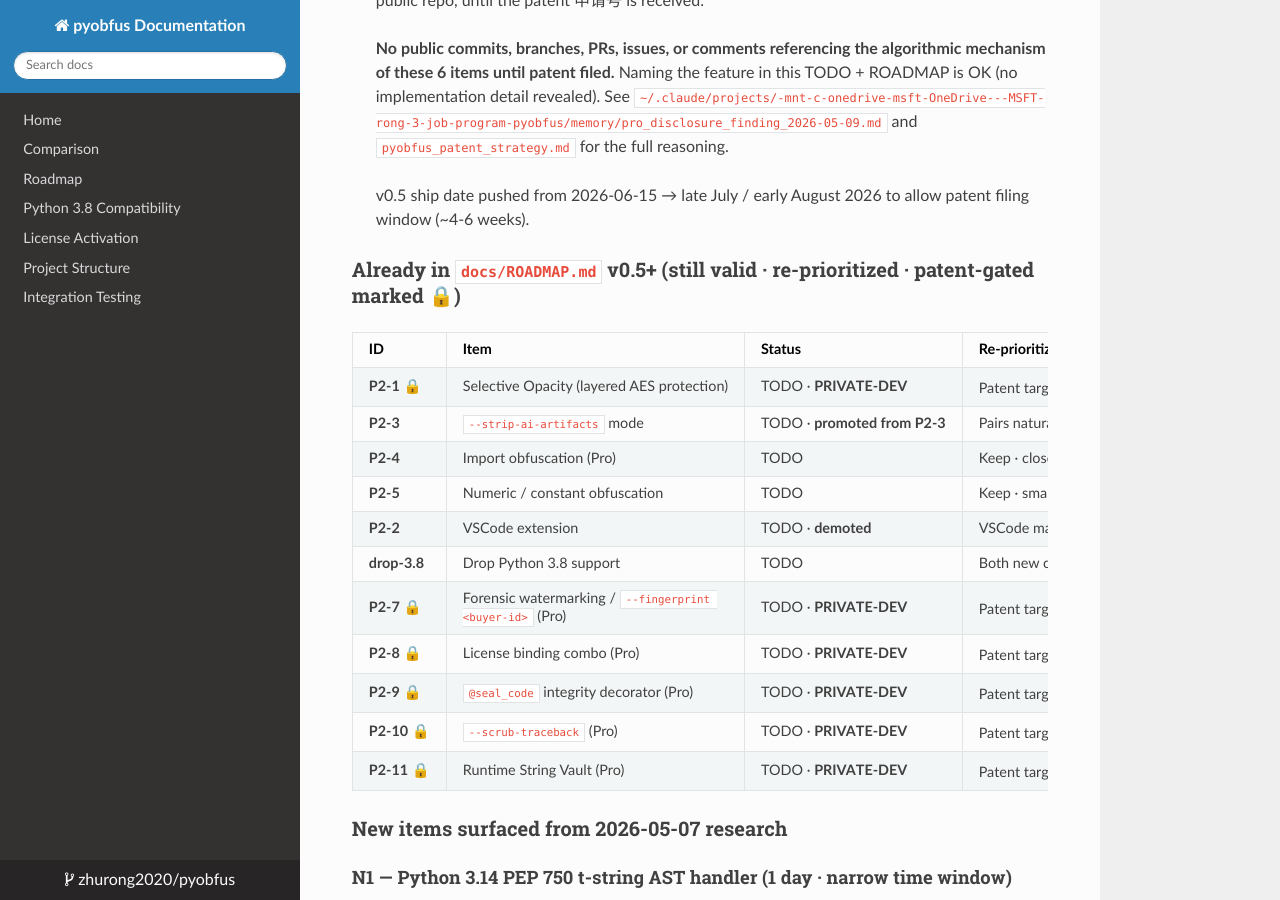
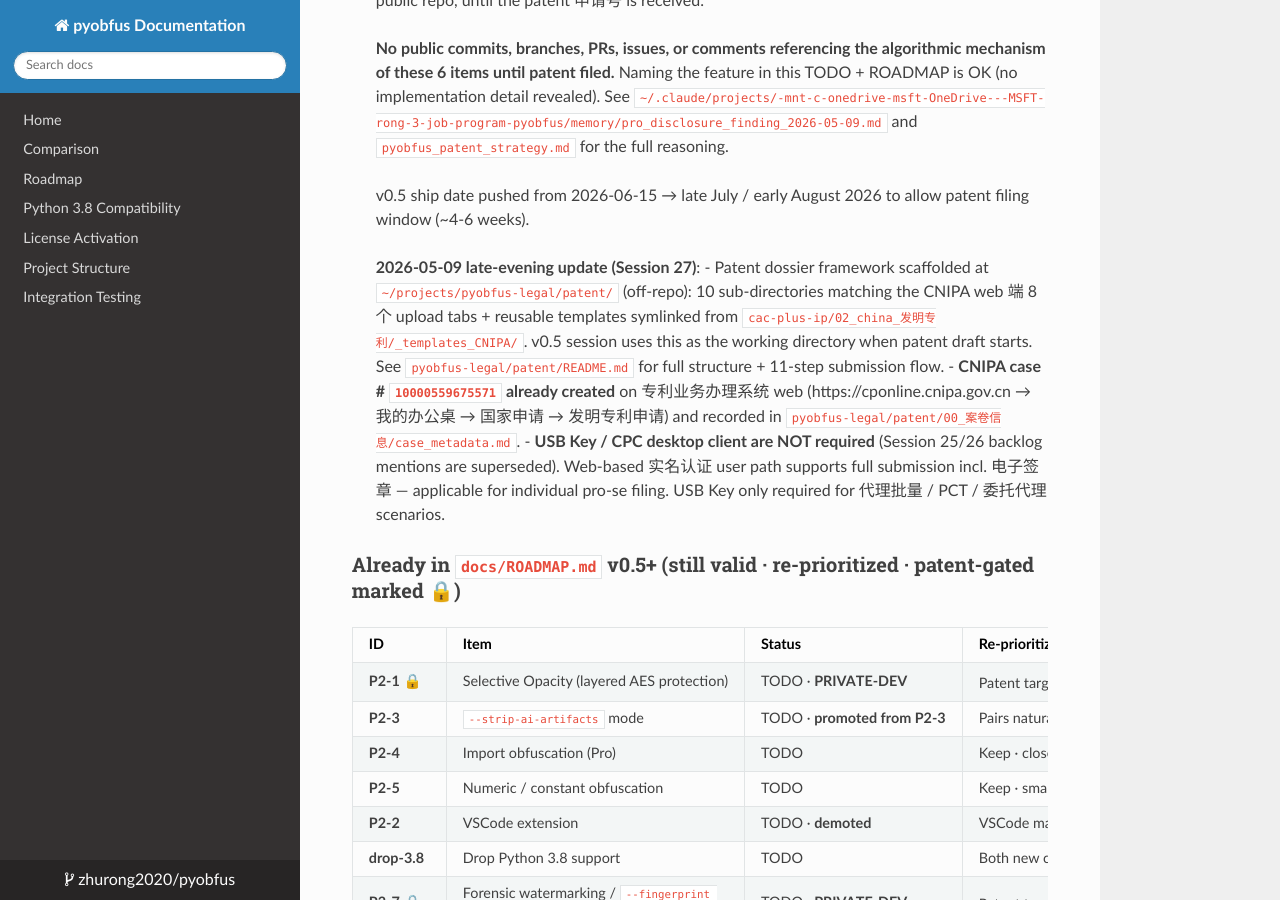
Before and after one commit to zhurong2020/pyobfus, an MkDocs documentation site: the page built from docs/POST_V0.4_TODO.md, in a window 1280 px wide and 900 px high, scrolled down 6613 px. Built offline with MkDocs 1.6.1, drawn with Linux system fonts in a browser that asks for light colours; nearby versions of some CDN libraries.

Commit message:
docs(POST_V0.4_TODO): patent dossier framework scaffolded + USB Key NOT required correction
Append late-evening 2026-05-09 update to Path C discipline callout:
- Patent dossier framework scaffolded at ~/projects/pyobfus-legal/patent/
  (10 sub-dirs matching CNIPA web upload tabs + reusable templates symlinked
  from cac-plus-ip)
- CNIPA case # 10000559675571 already created on 专利业务办理系统 web
- USB Key / CPC desktop client are NOT required (web 实名认证 path supports
  full submission incl. 电子签章 for individual pro-se filing); supersedes
  Session 25/26 backlog mentions

Co-Authored-By: Claude Opus 4.7 (1M context) <noreply@anthropic.com>

```diff
--- a/docs/POST_V0.4_TODO.md
+++ b/docs/POST_V0.4_TODO.md
@@ -193,6 +193,11 @@ gh api repos/zhurong2020/pyobfus --jq '.topics' | tr ',' '\n' | grep -i pyarmor
 > **No public commits, branches, PRs, issues, or comments referencing the algorithmic mechanism of these 6 items until patent filed.** Naming the feature in this TODO + ROADMAP is OK (no implementation detail revealed). See `~/.claude/projects/-mnt-c-onedrive-msft-OneDrive---MSFT-rong-3-job-program-pyobfus/memory/pro_disclosure_finding_2026-05-09.md` and `pyobfus_patent_strategy.md` for the full reasoning.
 >
 > v0.5 ship date pushed from 2026-06-15 → late July / early August 2026 to allow patent filing window (~4-6 weeks).
+>
+> **2026-05-09 late-evening update (Session 27)**:
+> - Patent dossier framework scaffolded at `~/projects/pyobfus-legal/patent/` (off-repo): 10 sub-directories matching the CNIPA web 端 8 个 upload tabs + reusable templates symlinked from `cac-plus-ip/02_china_发明专利/_templates_CNIPA/`. v0.5 session uses this as the working directory when patent draft starts. See `pyobfus-legal/patent/README.md` for full structure + 11-step submission flow.
+> - **CNIPA case # `10000559675571` already created** on 专利业务办理系统 web (https://cponline.cnipa.gov.cn → 我的办公桌 → 国家申请 → 发明专利申请) and recorded in `pyobfus-legal/patent/00_案卷信息/case_metadata.md`.
+> - **USB Key / CPC desktop client are NOT required** (Session 25/26 backlog mentions are superseded). Web-based 实名认证 user path supports full submission incl. 电子签章 — applicable for individual pro-se filing. USB Key only required for 代理批量 / PCT / 委托代理 scenarios.
 
 ### Already in `docs/ROADMAP.md` v0.5+ (still valid · re-prioritized · patent-gated marked 🔒)
 
```
